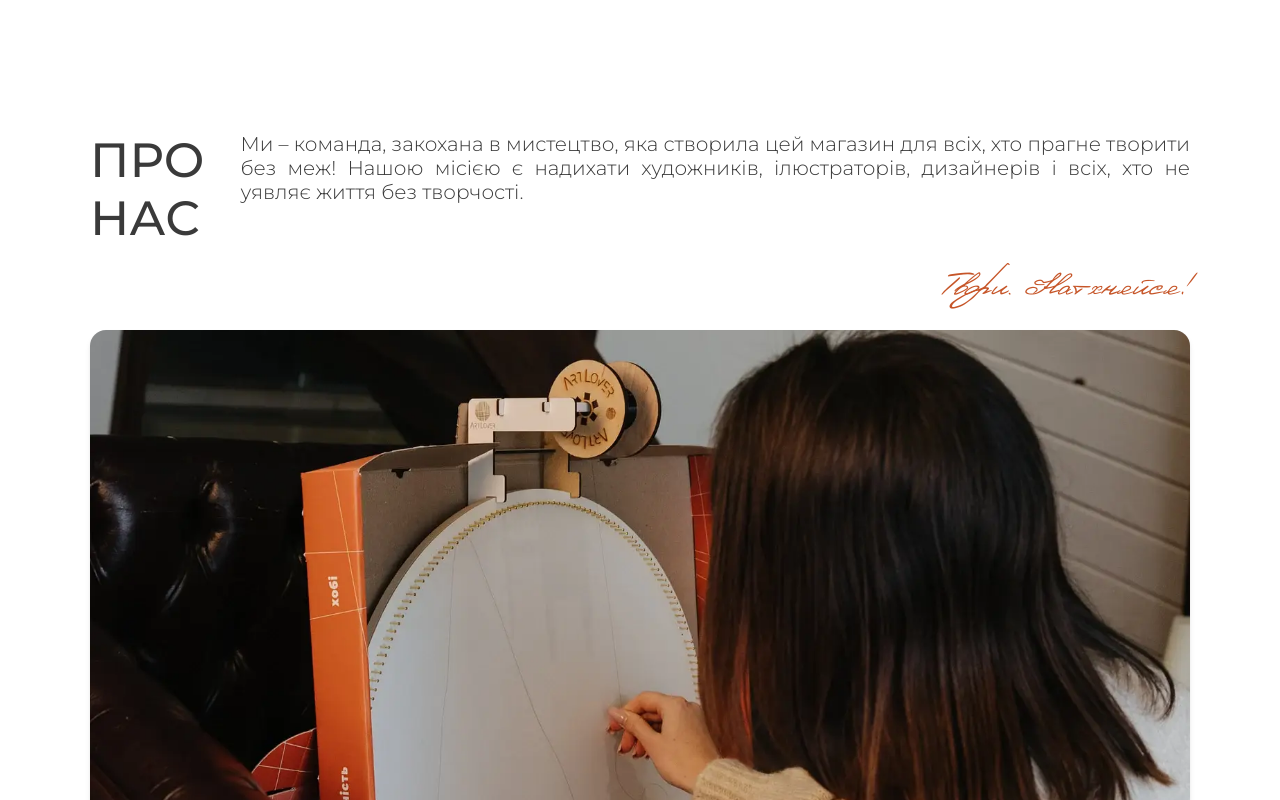
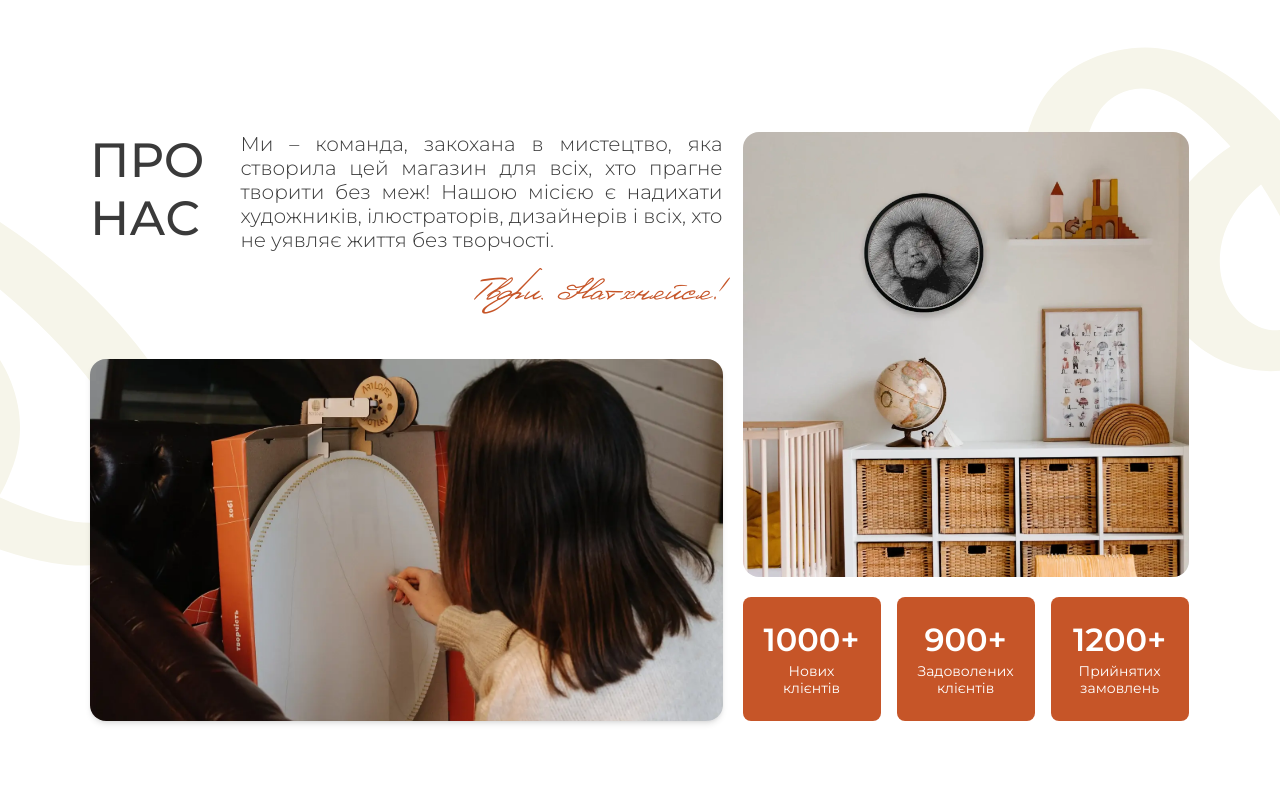
Before and after one commit to cyanidium-dev/art-lover-frontend, a Next.js app: page / in a window 1280 px wide. Shown: the part 1080-1880 px from the top of the page. Built offline with nearby package versions, Linux system fonts and the light colour scheme.

Commit message:
added styles for desktop

```diff
--- a/src/modules/HomePage/About/About.tsx
+++ b/src/modules/HomePage/About/About.tsx
@@ -4,22 +4,37 @@ import BenefitsList from './BenefitsList';
 
 export default function About() {
   return (
-    <section className="pt-20 xl:pt-[138px]">
-      <Container className="relative ">
+    <section className="relative pt-20 xl:pt-[138px]">
+      <Container className="relative md:flex gap-x-5">
         <Image
           src="/images/homePage/about/figureLeftMob.svg"
           alt="background"
           width="121"
           height="79"
-          className="md:hidden absolute -z-10 top-[90px] left-[calc(50%-236px)]"
+          className="xl:hidden absolute -z-10 top-[90px] left-[-56px]"
         />
         <Image
           src="/images/homePage/about/figureRightMob.svg"
           alt="background"
           width="93"
           height="114"
-          className="md:hidden absolute -z-10 top-[-60px] right-[calc(50%-215px)]"
+          className="xl:hidden absolute -z-10 top-[-60px] right-[-35px]"
         />
+        <Image
+          src="/images/homePage/about/figureLeftDesk.svg"
+          alt="background"
+          width="412"
+          height="356"
+          className="hidden xl:block absolute -z-10 top-[78px] left-[calc(50%-857px)]"
+        />
+        <Image
+          src="/images/homePage/about/figureRightDesk.svg"
+          alt="background"
+          width="350"
+          height="366"
+          className="hidden xl:block absolute -z-10 top-[-85px] right-[calc(50%-730px)]"
+        />
+        <div className="md:w-[57.5%] flex flex-col justify-between">
           <div>
             <div className="flex justify-between gap-x-4 xl:gap-x-9 mb-0.5 xl:mb-5">
               <h2 className="text-[24px] xl:text-[48px] font-medium leading-[120%] uppercase">
@@ -35,7 +50,8 @@ export default function About() {
             <p className="mb-5 font-denistina text-[14px] xl:text-[36px] font-normal leading-[120%] text-orange text-right">
               Твори. Натхняйся!
             </p>
-          <div className="relative aspect-[296/169] mb-3 rounded-[10px] xl:rounded-[16px] overflow-hidden shadow-social">
+          </div>
+          <div className="relative aspect-[296/169] mb-3 md:mb-0 rounded-[10px] xl:rounded-[16px] overflow-hidden shadow-social">
             <Image
               src="/images/homePage/about/ImageOne.webp"
               alt="background"
@@ -44,8 +60,8 @@ export default function About() {
             />
           </div>
         </div>
-        <div>
-          <div className="hidden md:block relative mb-5 aspect-[447/445] rounded-[10px] xl:rounded-[16px] overflow-hidden">
+        <div className="md:w-[40.6%]">
+          <div className="hidden md:block relative mb-5 aspect-[447/385] xl:aspect-[447/445] rounded-[10px] xl:rounded-[16px] overflow-hidden">
             <Image
               src="/images/homePage/about/ImageTwo.webp"
               alt="background"
--- a/src/modules/HomePage/About/BenefitItem.tsx
+++ b/src/modules/HomePage/About/BenefitItem.tsx
@@ -6,11 +6,11 @@ export default function BenefitItem({ benefit }: BenefitItemProps) {
   const { value, description } = benefit;
 
   return (
-    <li className="flex flex-col items-center justify-center w-[calc(33.3%-10.67px)] h-[88px] py-4 px-2 rounded-[8px] bg-orange text-white">
-      <p className="mb-1 text-[16px] font-semibold leading-[120%] text-center">
+    <li className="flex flex-col items-center justify-center w-[calc(33.3%-10.67px)] h-[88px] xl:h-[124px] py-4 px-2 rounded-[8px] bg-orange text-white">
+      <p className="mb-1 text-[16px] xl:text-[32px] font-semibold leading-[120%] text-center">
         {value}
       </p>
-      <p className="text-[10px] font-normal leading-[120%] text-center">
+      <p className="max-w-[106px] text-[10px] xl:text-[14px] font-normal leading-[120%] text-center">
         {description}
       </p>
     </li>
```
Lines whose indentation alone changed are shown as unchanged.
